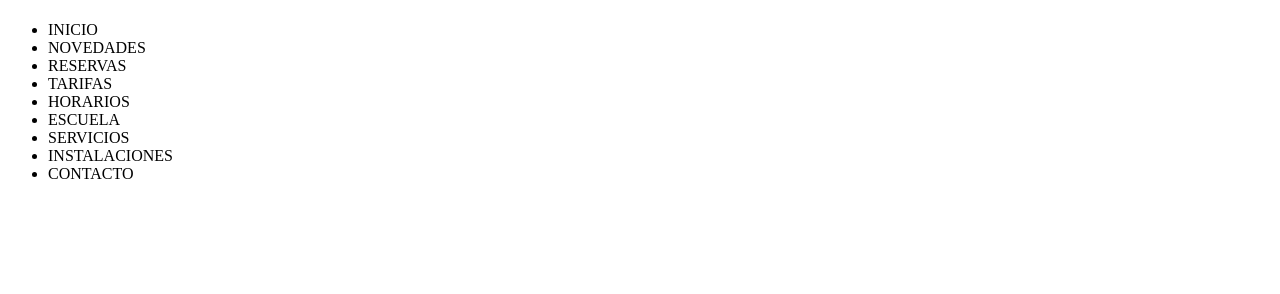
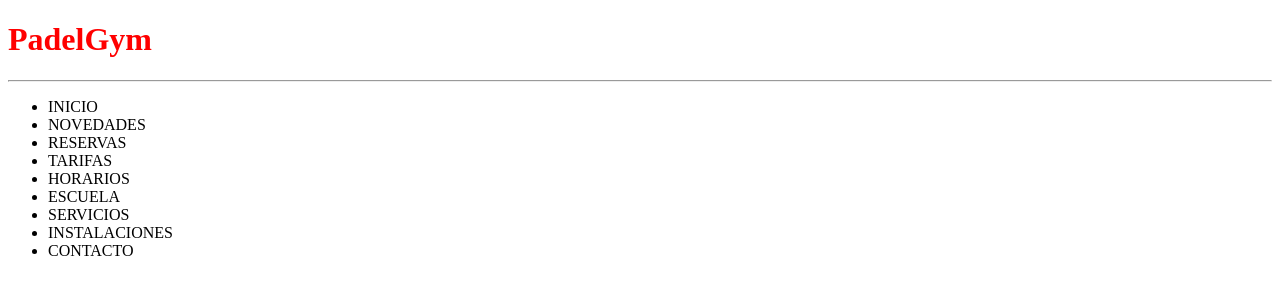
Before and after one commit to JeminaEB/Iniciandoproyecto, a plain HTML site: page index.html in a window 1280 px wide. Drawn offline with Linux system fonts and the light colour scheme.

Commit message:
Probando header desde mi local jemi.

```diff
--- a/index.html
+++ b/index.html
@@ -9,7 +9,8 @@
 
 <body>
     <header>
-        <h1></h1>
+        <h1>PadelGym</h1>
+        <hr>
     </header>
 
     <nav>
```
